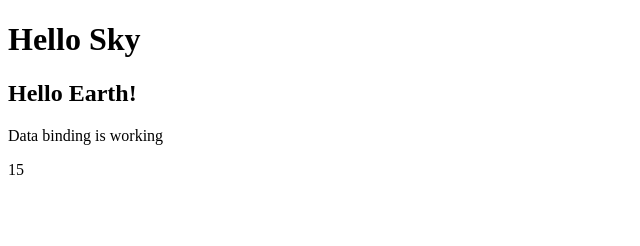
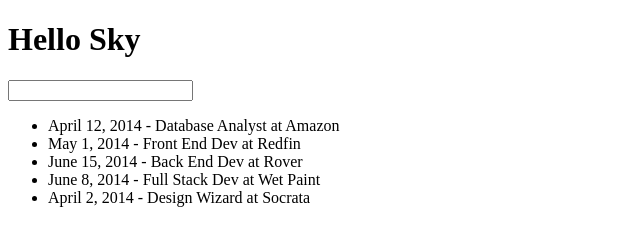
Before and after one commit to jonahkirangi/ProjectX, a website: page app/index.html in a window 1280 px wide. Shown: the whole page, without its empty margins (0-640 px from the left). Drawn offline with nearby package versions, Linux system fonts and the light colour scheme.

Commit message:
Add job filter search

```diff
--- a/app/index.html
+++ b/app/index.html
@@ -3,7 +3,7 @@
 
   <head>
     <meta charset="utf-8">
-    <title>projectX</title>
+    <title>Project X</title>
 
     <script src="bower_components/angular/angular.js"></script>
     <script src='js/app.js'></script>
@@ -15,10 +15,11 @@
       <h1>Hello Sky</h1>
     </div>
 
-    <div id="sub_content" ng-controller='ProjectXCtrl'>
-      <h2>Hello Earth!</h2>
-      <p>{{test}}</p>
-      <p>{{broken}}</p>
+    <div id="sub_content" ng-controller='JobListCtrl'>
+      <input type='text' ng-model='searchJobs'>
+      <ul>
+        <li ng-repeat='job in jobs | filter:searchJobs'>{{job.date_applied}} - {{job.job_title}} at {{job.company_name}}</li>
+      </ul>
     </div>
   </body>
 
--- a/app/js/controllers.js
+++ b/app/js/controllers.js
@@ -1,6 +1,41 @@
 var projectXcontrollers = angular.module('projectXcontrollers', []);
 
-projectXcontrollers.controller('ProjectXCtrl', function($scope){
-  $scope.test = 'Data binding is working';
-  $scope.broken = 15;
+projectXcontrollers.controller('JobListCtrl', function($scope){
+    $scope.jobs = [
+      {
+        id: 0,
+        job_title: 'Database Analyst',
+        company_name: 'Amazon',
+        location: 'Seattle',
+        date_applied: 'April 12, 2014'
+      },
+      {
+        id: 1,
+        job_title: 'Front End Dev',
+        company_name: 'Redfin',
+        location: 'Seattle',
+        date_applied: 'May 1, 2014'
+      },
+      {
+        id: 2,
+        job_title: 'Back End Dev',
+        company_name: 'Rover',
+        location: 'Seattle',
+        date_applied: 'June 15, 2014'
+      },
+      {
+        id: 3,
+        job_title: 'Full Stack Dev',
+        company_name: 'Wet Paint',
+        location: 'Seattle',
+        date_applied: 'June 8, 2014'
+      },
+      {
+        id: 4,
+        job_title: 'Design Wizard',
+        company_name: 'Socrata',
+        location: 'Seattle',
+        date_applied: 'April 2, 2014'
+      }
+    ];
   });
```
